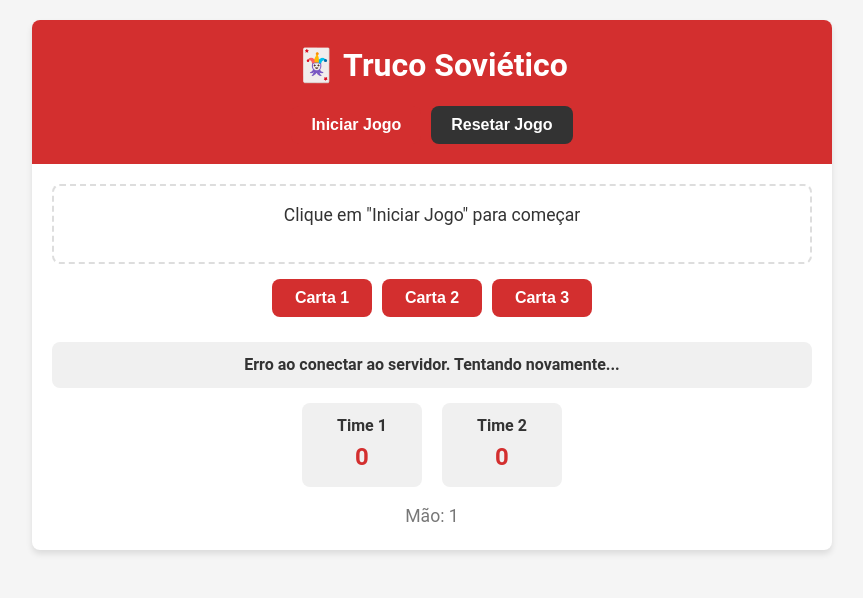
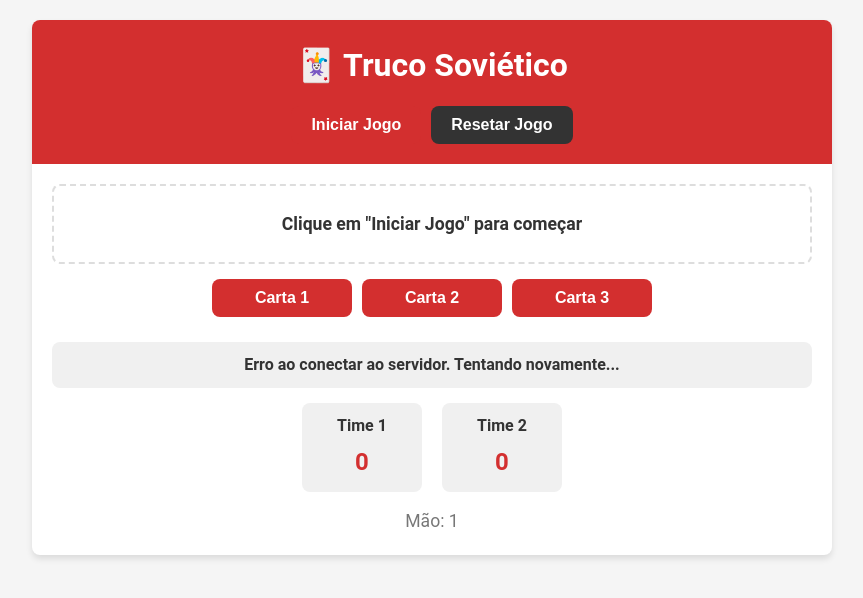
Before and after one commit to Mateus-Band/Truco-Sovietico2, a Flask app: page / in a window 1280 px wide. Shown: the top 598 px of the page, without its empty margins (208-1071 px from the left). Run offline with Flask 3, Linux system fonts and the light colour scheme.

Commit message:
Update style.css

```diff
--- a/static/css/style.css
+++ b/static/css/style.css
@@ -1,7 +1,6 @@
 :root {
     --primary-color: #d32f2f;
     --primary-dark: #b71c1c;
-    --primary-light: #ff6659;
     --secondary-color: #333;
     --secondary-light: #555;
     --background: #f5f5f5;
@@ -70,7 +69,12 @@
     margin-bottom: 15px;
     text-align: center;
     font-size: 1.1rem;
+    font-weight: bold;
+    color: var(--text-color);
     background-color: white;
+    display: flex;
+    align-items: center;
+    justify-content: center;
 }
 
 .cards-actions {
@@ -109,12 +113,14 @@
     background-color: #f0f0f0;
     font-weight: bold;
     min-width: 120px;
+    text-align: center;
 }
 
 .score-value {
     display: block;
     font-size: 1.5rem;
     color: var(--primary-color);
+    margin-top: 5px;
 }
 
 .game-status {
@@ -137,7 +143,7 @@
     color: white;
 }
 
-.btn-primary:hover {
+.btn-primary:hover:not(:disabled) {
     background-color: var(--primary-dark);
 }
 
@@ -146,17 +152,17 @@
     color: white;
 }
 
-.btn-secondary:hover {
+.btn-secondary:hover:not(:disabled) {
     background-color: var(--secondary-light);
 }
 
 .btn-card {
     background-color: var(--primary-color);
     color: white;
-    min-width: 100px;
+    min-width: 140px;
 }
 
-.btn-card:hover {
+.btn-card:hover:not(:disabled) {
     background-color: var(--primary-dark);
 }
 
```
